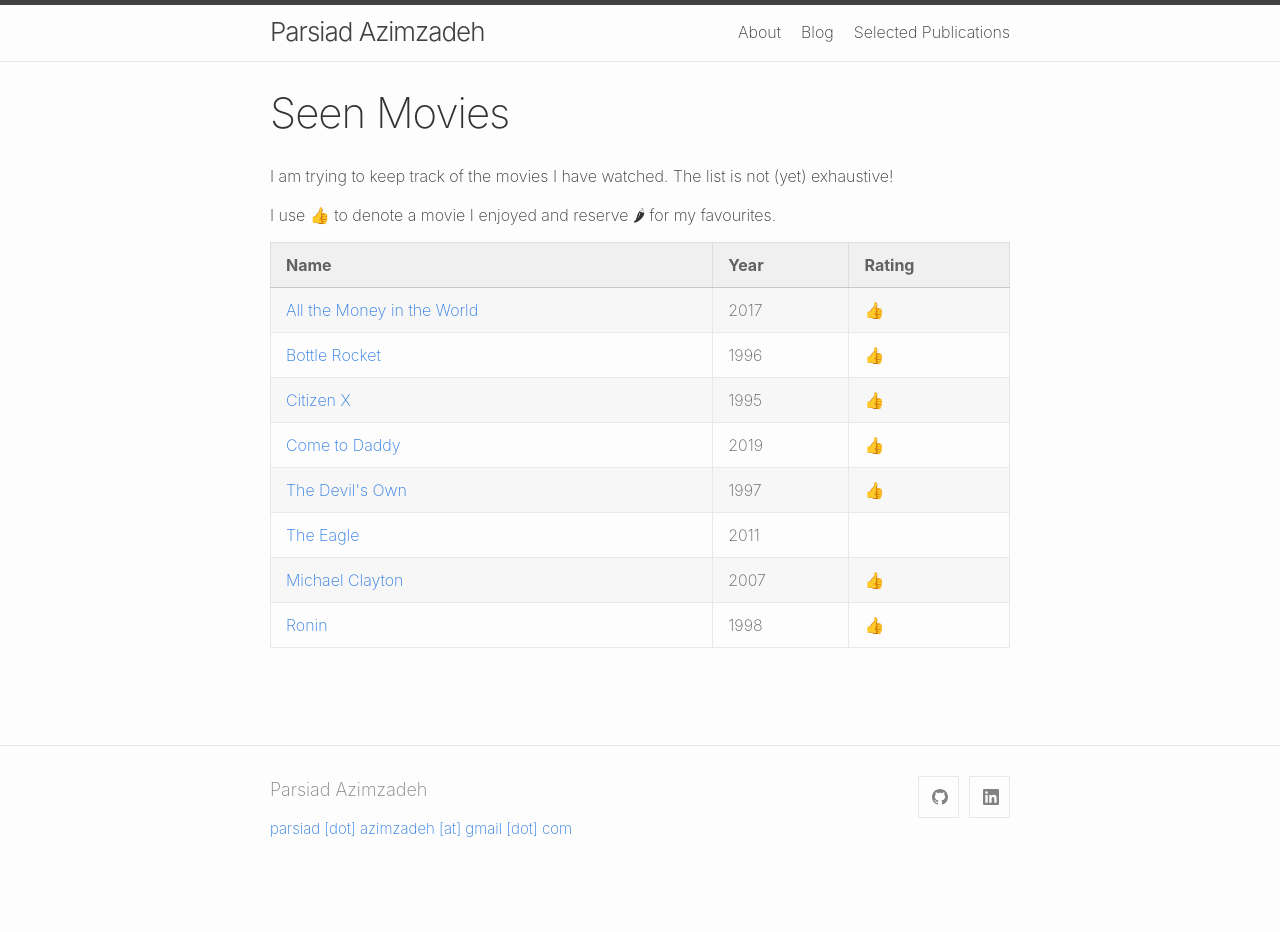
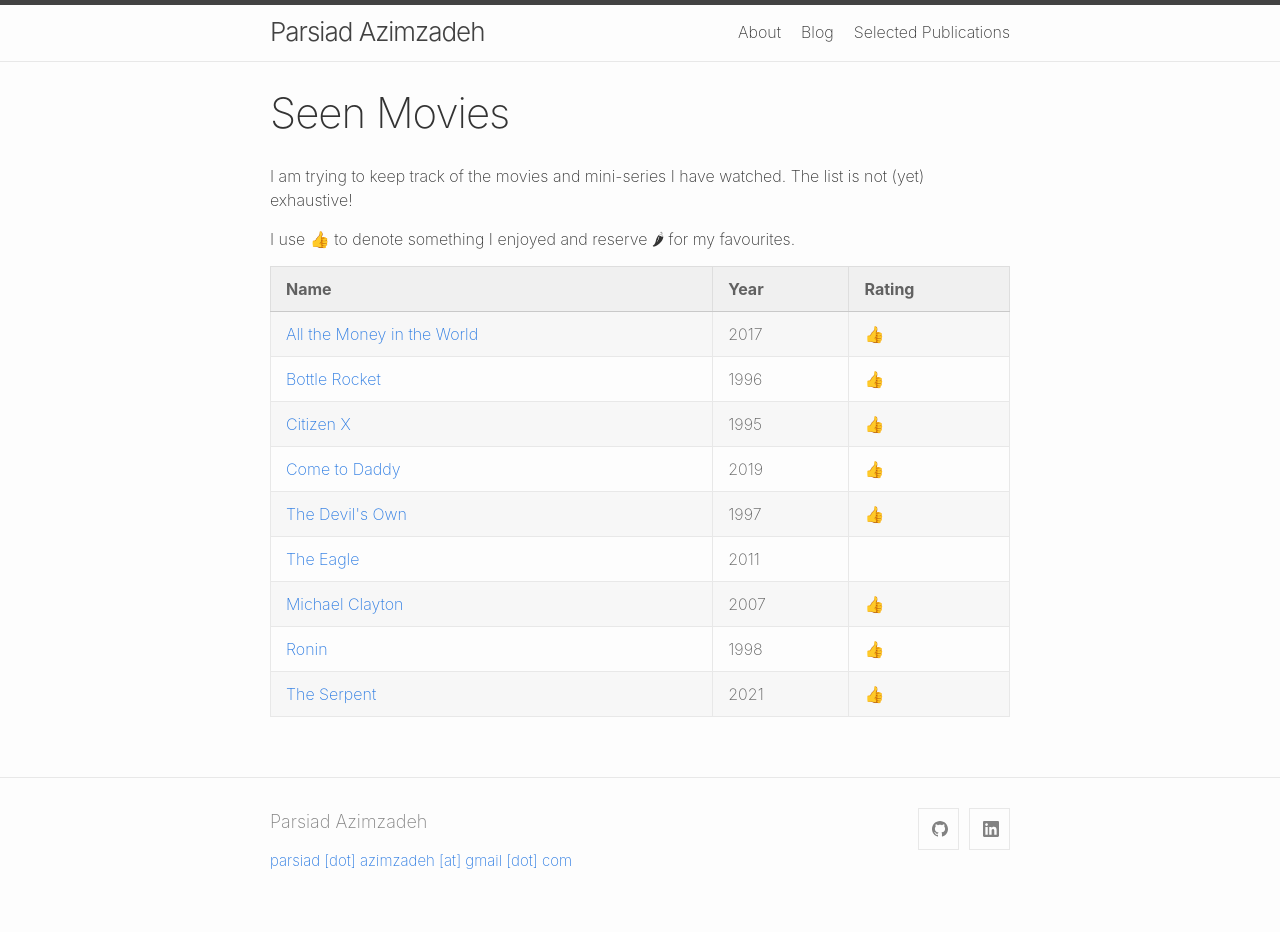
Before and after one commit to parsiad/parsiad.github.io, a Jekyll site: the page built from movies.markdown, in a window 1280 px wide. Built offline with Jekyll 4.4.1, drawn with Linux system fonts in a browser that asks for light colours; before the commit the page ends 900 px from its top, so only the background shows below that.

Commit message:
Add The Serpent (2021) to movies list.

```diff
--- a/_data/movies.csv
+++ b/_data/movies.csv
@@ -7,3 +7,4 @@ The Devil's Own,1997,👍,tt0118972
 The Eagle,2011,,tt1034389
 Michael Clayton,2007,👍,tt0465538
 Ronin,1998,👍,tt0122690
+The Serpent,2021,👍,tt7985576
--- a/movies.markdown
+++ b/movies.markdown
@@ -5,10 +5,10 @@ permalink: /movies
 exclude: true
 ---
 
-I am trying to keep track of the movies I have watched.
+I am trying to keep track of the movies and mini-series I have watched.
 The list is not (yet) exhaustive!
 
-I use 👍 to denote a movie I enjoyed and reserve 🌶 for my favourites.
+I use 👍 to denote something I enjoyed and reserve 🌶 for my favourites.
 
 <table>
   {% for row in site.data.movies %}
```
